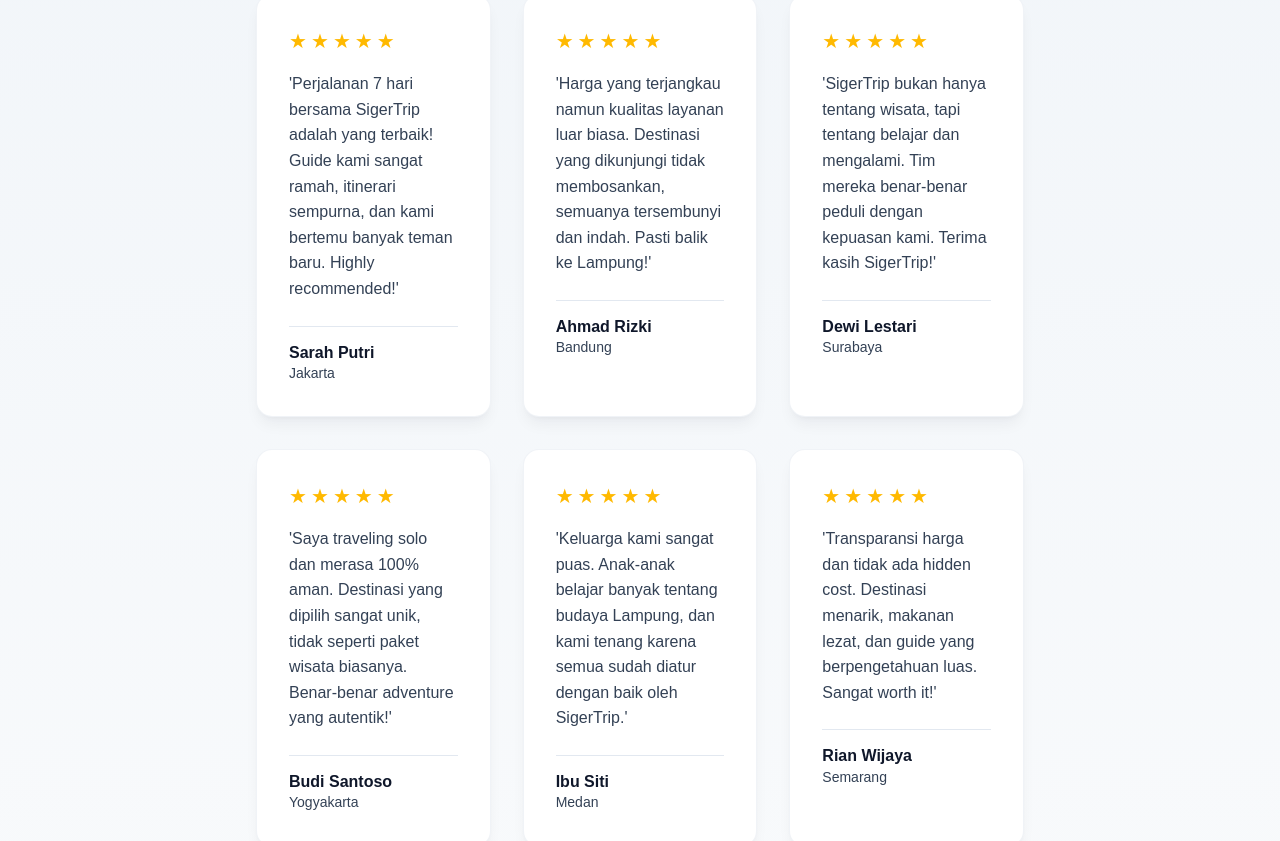
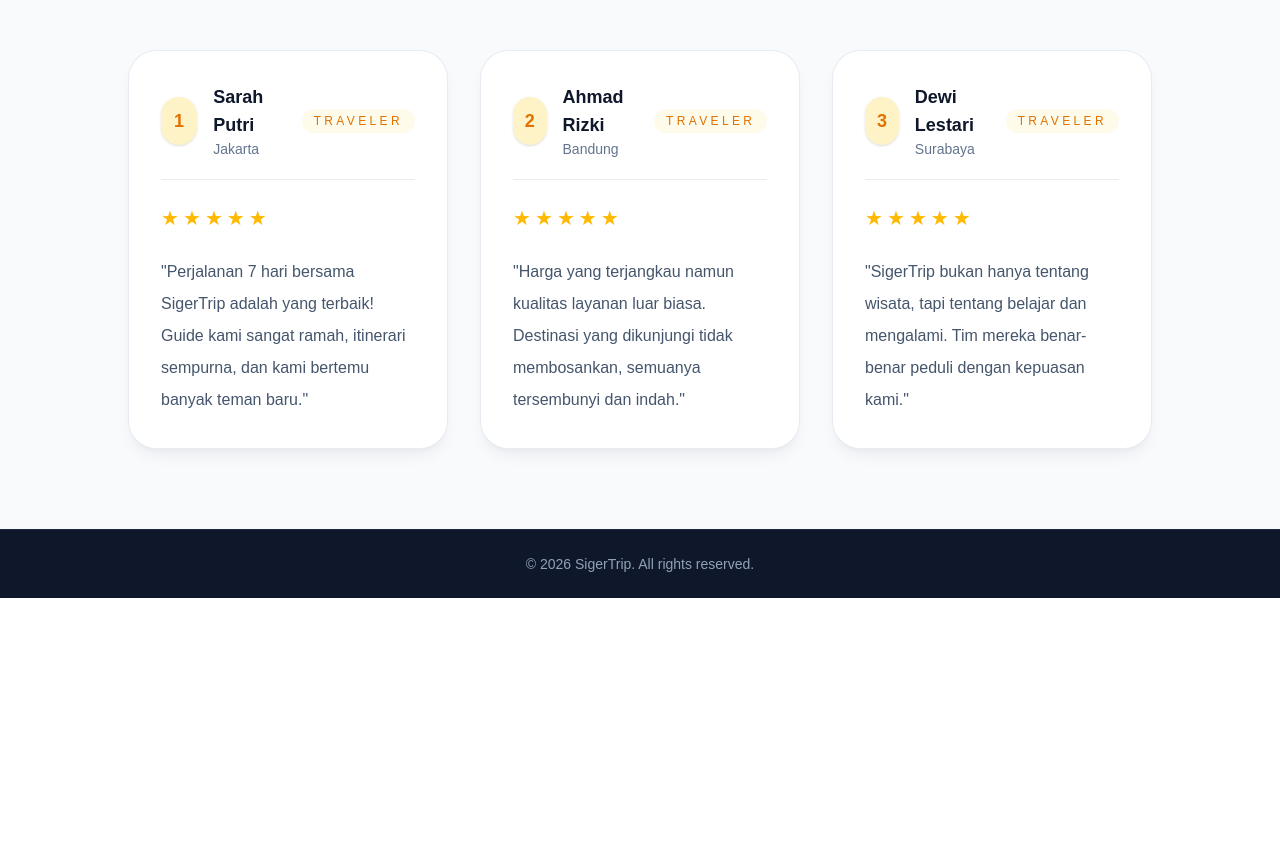
Before and after one commit to Nafiz-547/TI-WEB-24A-ShuangXi, a Next.js app in the folder siger-trip/: page /tentang_kami in a window 1280 px wide. Shown: the part 6171-7012 px from the top of the page. After the commit the page ends 6769 px from the top, so only its background shows below. Built offline with nearby package versions, Linux system fonts and the light colour scheme.

Commit message:
akmal : merapihkan section testimoni

```diff
--- a/siger-trip/app/tentang_kami/page.tsx
+++ b/siger-trip/app/tentang_kami/page.tsx
@@ -388,103 +388,53 @@
         </div>
       </section>
 
-      <section className="bg-linear-to-b from-slate-100 to-slate-50 py-20">
-        <div className="mx-auto max-w-4xl px-6 sm:px-10 lg:px-16">
-          <div className="text-center mb-16">
-            <h2 className="text-4xl font-semibold text-slate-900">Testimoni Traveler Kami</h2>
-            <p className="mt-4 text-lg text-slate-600">Cerita inspiratif dari wisatawan yang telah merasakan petualangan bersama SigerTrip</p>
+      <section className="bg-slate-50 py-20">
+        <div className="mx-auto max-w-6xl px-6 sm:px-10 lg:px-16">
+          <div className="text-center mb-14">
+            <p className="text-sm uppercase tracking-[0.32em] text-amber-500">Testimoni Traveler</p>
+            <h2 className="mt-4 text-4xl font-semibold text-slate-900">Pengalaman Mereka Bersama SigerTrip</h2>
+            <p className="mx-auto mt-4 max-w-2xl text-lg text-slate-600">Dengar langsung cerita traveler yang sudah menjelajah Lampung bersama kami. Tampilan ini dibuat lebih bersih, hangat, dan profesional.</p>
           </div>
 
-          <div className="grid gap-8 sm:grid-cols-2 lg:grid-cols-3">
-            <div className="rounded-2xl bg-white p-8 shadow-lg shadow-slate-900/5 border border-slate-200/50">
-              <div className="flex gap-1 mb-4">
-                {[...Array(5)].map((_, i) => (
-                  <span key={i} className="text-amber-400 text-xl">★</span>
-                ))}
-              </div>
-              <p className="text-base leading-7 card-desc mb-6">
-                &apos;Perjalanan 7 hari bersama SigerTrip adalah yang terbaik! Guide kami sangat ramah, itinerari sempurna, dan kami bertemu banyak teman baru. Highly recommended!&apos;
-              </p>
-              <div className="border-t border-slate-200 pt-4">
-                <p className="card-title">Sarah Putri</p>
-                <p className="card-desc text-sm">Jakarta</p>
-              </div>
-            </div>
+          <div className="grid gap-8 xl:grid-cols-3 lg:grid-cols-2">
+            {[
+              {
+                name: "Sarah Putri",
+                city: "Jakarta",
+                text: "Perjalanan 7 hari bersama SigerTrip adalah yang terbaik! Guide kami sangat ramah, itinerari sempurna, dan kami bertemu banyak teman baru.",
+              },
+              {
+                name: "Ahmad Rizki",
+                city: "Bandung",
+                text: "Harga yang terjangkau namun kualitas layanan luar biasa. Destinasi yang dikunjungi tidak membosankan, semuanya tersembunyi dan indah.",
+              },
+              {
+                name: "Dewi Lestari",
+                city: "Surabaya",
+                text: "SigerTrip bukan hanya tentang wisata, tapi tentang belajar dan mengalami. Tim mereka benar-benar peduli dengan kepuasan kami.",
+              },
+            ].map((item, index) => (
+              <article key={item.name} className="rounded-[1.75rem] border border-slate-200/80 bg-white p-8 shadow-lg shadow-slate-900/5 transition hover:-translate-y-1 hover:shadow-2xl">
+                <div className="flex items-center justify-between gap-4 pb-5 border-b border-slate-200/80 mb-6">
+                  <div className="flex items-center gap-4">
+                    <div className="flex h-12 w-12 items-center justify-center rounded-3xl bg-amber-100 text-amber-600 font-semibold text-lg shadow-sm">{index + 1}</div>
+                    <div>
+                      <p className="text-lg font-semibold text-slate-900">{item.name}</p>
+                      <p className="text-sm text-slate-500">{item.city}</p>
+                    </div>
+                  </div>
+                  <span className="rounded-full bg-amber-50 px-3 py-1 text-xs uppercase tracking-[0.28em] text-amber-600">Traveler</span>
+                </div>
 
-            <div className="rounded-2xl bg-white p-8 shadow-lg shadow-slate-900/5 border border-slate-200/50">
-              <div className="flex gap-1 mb-4">
-                {[...Array(5)].map((_, i) => (
-                  <span key={i} className="text-amber-400 text-xl">★</span>
-                ))}
-              </div>
-              <p className="text-base leading-7 card-desc mb-6">
-                &apos;Harga yang terjangkau namun kualitas layanan luar biasa. Destinasi yang dikunjungi tidak membosankan, semuanya tersembunyi dan indah. Pasti balik ke Lampung!&apos;
-              </p>
-              <div className="border-t border-slate-200 pt-4">
-                <p className="card-title">Ahmad Rizki</p>
-                <p className="card-desc text-sm">Bandung</p>
-              </div>
-            </div>
+                <div className="mb-6 flex gap-1 text-amber-400 text-xl">
+                  {[...Array(5)].map((_, i) => (
+                    <span key={i}>★</span>
+                  ))}
+                </div>
 
-            <div className="rounded-2xl bg-white p-8 shadow-lg shadow-slate-900/5 border border-slate-200/50">
-              <div className="flex gap-1 mb-4">
-                {[...Array(5)].map((_, i) => (
-                  <span key={i} className="text-amber-400 text-xl">★</span>
-                ))}
-              </div>
-              <p className="text-base leading-7 card-desc mb-6">
-                &apos;SigerTrip bukan hanya tentang wisata, tapi tentang belajar dan mengalami. Tim mereka benar-benar peduli dengan kepuasan kami. Terima kasih SigerTrip!&apos;
-              </p>
-              <div className="border-t border-slate-200 pt-4">
-                <p className="card-title">Dewi Lestari</p>
-                <p className="card-desc text-sm">Surabaya</p>
-              </div>
-            </div>
-
-            <div className="rounded-2xl bg-white p-8 shadow-lg shadow-slate-900/5 border border-slate-200/50">
-              <div className="flex gap-1 mb-4">
-                {[...Array(5)].map((_, i) => (
-                  <span key={i} className="text-amber-400 text-xl">★</span>
-                ))}
-              </div>
-              <p className="text-base leading-7 card-desc mb-6">
-                &apos;Saya traveling solo dan merasa 100% aman. Destinasi yang dipilih sangat unik, tidak seperti paket wisata biasanya. Benar-benar adventure yang autentik!&apos;
-              </p>
-              <div className="border-t border-slate-200 pt-4">
-                <p className="card-title">Budi Santoso</p>
-                <p className="card-desc text-sm">Yogyakarta</p>
-              </div>
-            </div>
-
-            <div className="rounded-2xl bg-white p-8 shadow-lg shadow-slate-900/5 border border-slate-200/50">
-              <div className="flex gap-1 mb-4">
-                {[...Array(5)].map((_, i) => (
-                  <span key={i} className="text-amber-400 text-xl">★</span>
-                ))}
-              </div>
-              <p className="text-base leading-7 card-desc mb-6">
-                &apos;Keluarga kami sangat puas. Anak-anak belajar banyak tentang budaya Lampung, dan kami tenang karena semua sudah diatur dengan baik oleh SigerTrip.&apos;
-              </p>
-              <div className="border-t border-slate-200 pt-4">
-                <p className="card-title">Ibu Siti</p>
-                <p className="card-desc text-sm">Medan</p>
-              </div>
-            </div>
-
-            <div className="rounded-2xl bg-white p-8 shadow-lg shadow-slate-900/5 border border-slate-200/50">
-              <div className="flex gap-1 mb-4">
-                {[...Array(5)].map((_, i) => (
-                  <span key={i} className="text-amber-400 text-xl">★</span>
-                ))}
-              </div>
-              <p className="text-base leading-7 card-desc mb-6">
-                &apos;Transparansi harga dan tidak ada hidden cost. Destinasi menarik, makanan lezat, dan guide yang berpengetahuan luas. Sangat worth it!&apos;
-              </p>
-              <div className="border-t border-slate-200 pt-4">
-                <p className="card-title">Rian Wijaya</p>
-                <p className="card-desc text-sm">Semarang</p>
-              </div>
-            </div>
+                <p className="text-slate-600 leading-8">&quot;{item.text}&quot;</p>
+              </article>
+            ))}
           </div>
         </div>
       </section>
```
